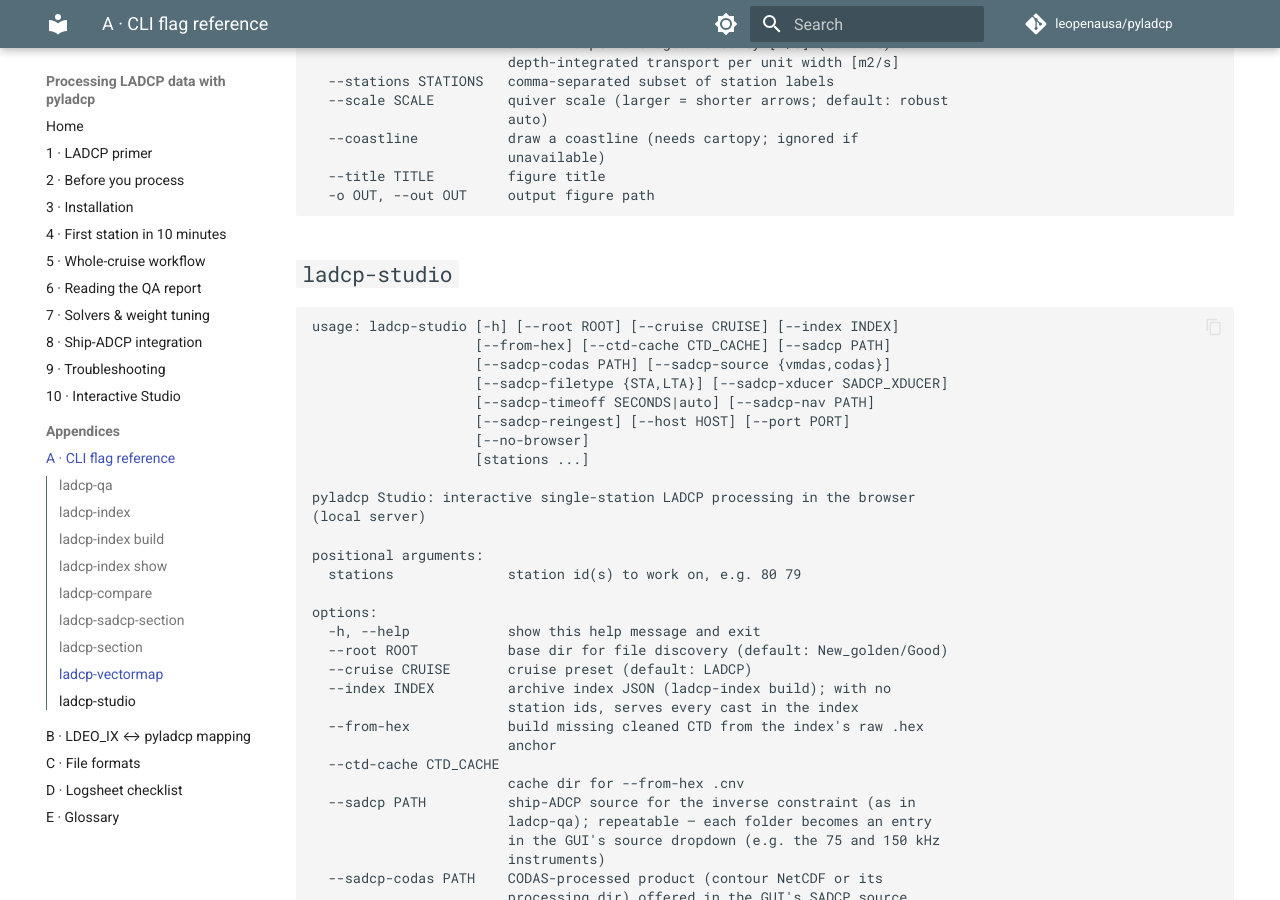
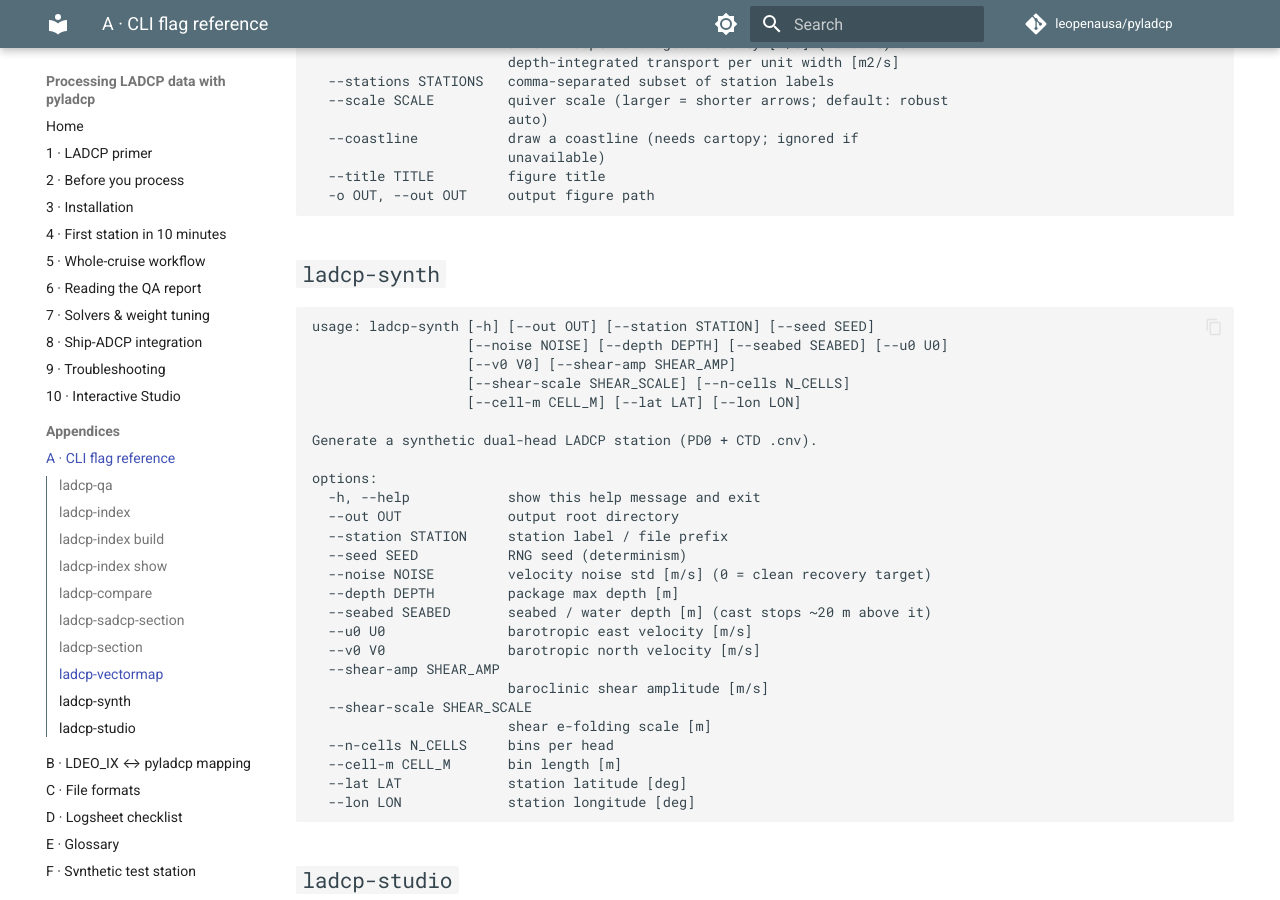
Before and after one commit to leopenausa/pyladcp, an MkDocs documentation site: the page built from docs/guide/appendix-a-flags.md, in a window 1280 px wide and 900 px high, scrolled down 6316 px. Built offline with MkDocs 1.6.1 and Material for MkDocs 9.7.7, drawn with Linux system fonts in a browser that asks for light colours; comment, search, counter and statistics services are not loaded.

Commit message:
docs(guide): dedicated synthetic-station appendix + flag reference
Add Appendix F explaining ladcp-synth in depth: what it generates, and its
use cases / value — first run with no data, teaching aid, known-answer
accuracy test (the only check against truth rather than a reference
estimate), a probe that found the silent NaN-reference inverse bug, and CI
/ reproducible bug reports — plus its limits (idealised input; real-data +
ladcp-compare validation remains the authority).

- New docs/guide/appendix-f-synthetic.md; linked from chapter 4 and the nav.
- ladcp-synth added to the generated CLI flag reference (Appendix A).
- PDF build chapter list updated (pyladcp_guide.pdf is a gitignored local
  artifact; rebuilt separately).

Co-Authored-By: Claude Opus 4.8 <noreply@anthropic.com>

````diff
--- a/docs/guide/appendix-a-flags.md
+++ b/docs/guide/appendix-a-flags.md
@@ -329,6 +329,37 @@ options:
   -o OUT, --out OUT     output figure path
 ```
 
+## `ladcp-synth`
+
+```text
+usage: ladcp-synth [-h] [--out OUT] [--station STATION] [--seed SEED]
+                   [--noise NOISE] [--depth DEPTH] [--seabed SEABED] [--u0 U0]
+                   [--v0 V0] [--shear-amp SHEAR_AMP]
+                   [--shear-scale SHEAR_SCALE] [--n-cells N_CELLS]
+                   [--cell-m CELL_M] [--lat LAT] [--lon LON]
+
+Generate a synthetic dual-head LADCP station (PD0 + CTD .cnv).
+
+options:
+  -h, --help            show this help message and exit
+  --out OUT             output root directory
+  --station STATION     station label / file prefix
+  --seed SEED           RNG seed (determinism)
+  --noise NOISE         velocity noise std [m/s] (0 = clean recovery target)
+  --depth DEPTH         package max depth [m]
+  --seabed SEABED       seabed / water depth [m] (cast stops ~20 m above it)
+  --u0 U0               barotropic east velocity [m/s]
+  --v0 V0               barotropic north velocity [m/s]
+  --shear-amp SHEAR_AMP
+                        baroclinic shear amplitude [m/s]
+  --shear-scale SHEAR_SCALE
+                        shear e-folding scale [m]
+  --n-cells N_CELLS     bins per head
+  --cell-m CELL_M       bin length [m]
+  --lat LAT             station latitude [deg]
+  --lon LON             station longitude [deg]
+```
+
 ## `ladcp-studio`
 
 ```text
--- a/docs/guide/gen_flag_reference.py
+++ b/docs/guide/gen_flag_reference.py
@@ -25,6 +25,7 @@ COMMANDS: list[tuple[str, list[str]]] = [
     ("ladcp-sadcp-section", ["ladcp-sadcp-section", "--help"]),
     ("ladcp-section", ["ladcp-section", "--help"]),
     ("ladcp-vectormap", ["ladcp-vectormap", "--help"]),
+    ("ladcp-synth", ["ladcp-synth", "--help"]),
     ("ladcp-studio", ["ladcp-studio", "--help"]),
 ]
 
--- a/mkdocs.yml
+++ b/mkdocs.yml
@@ -60,3 +60,4 @@ nav:
       - "C · File formats": appendix-c-formats.md
       - "D · Logsheet checklist": appendix-d-logsheets.md
       - "E · Glossary": appendix-e-glossary.md
+      - "F · Synthetic test station": appendix-f-synthetic.md
````
Also changed, not shown: docs/guide/04-first-station.md (+2 -0 lines), docs/guide/appendix-f-synthetic.md (added, +117 -0 lines), 1 other file.
